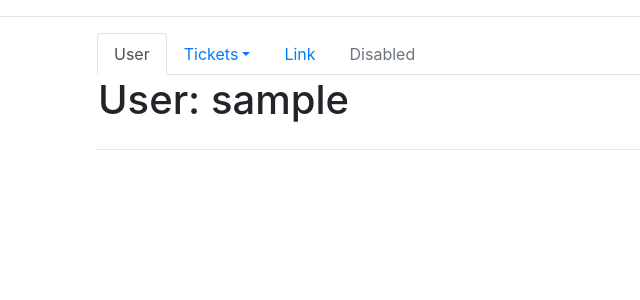
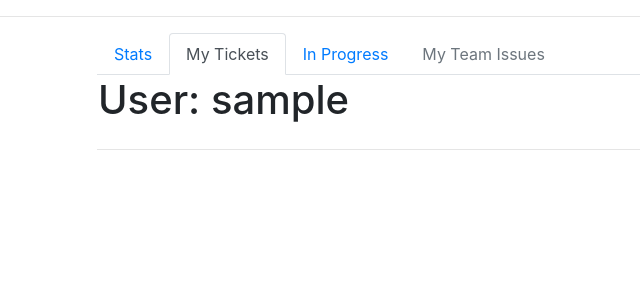
Before and after one commit to JosePedroSilva/BugTracker, a Flask app: a page that uses app/templates/_myTicketsNav.html in a window 1280 px wide. Shown: the part 56-356 px from the top of the page, without its empty margins (31-671 px from the left). Run offline with Flask 2, Linux system fonts and the light colour scheme; the visitor is signed in with stand-in values (Sample User, id 1); data comes from the database, SQL or seed files in the repository; data that the repository does not hold is empty; some libraries are stand-ins or nearby versions.

Commit message:
Settings and tickets inner nav facelift

```diff
--- a/app/models.py
+++ b/app/models.py
@@ -44,6 +44,7 @@ class Ticket(db.Model):
     owner_id = db.Column(db.Integer, db.ForeignKey('users.id')) # Defines the user has the person in charge/handling the issue
     team_id = db.Column(db.Integer, db.ForeignKey('teams.id'))
     severity_id = db.Column(db.Integer, db.ForeignKey('severity.id'))
+    status_id = db.Column(db.Integer, db.ForeignKey('status.id'))
 
     def __repr__(self):
         return f'<Ticket {self.id}: {self.description}>'
@@ -70,6 +71,15 @@ class Severity(db.Model):
     def __repr__(self):
         return f'{self.degree}'
 
+class Status(db.Model):
+    __tablename__='status'
+    id = db.Column(db.Integer, primary_key=True)
+    status = db.Column(db.String(32), unique=True)
+    tickets_status = db.relationship('Ticket', backref='ticket_status')
+
+    def __repr__(self):
+        return f'{self.status}'
+
 @login.user_loader
 def load_user(id):
     return User.query.get(int(id))
--- a/app/routes.py
+++ b/app/routes.py
@@ -62,14 +62,14 @@ def register():
 @login_required
 def user(username):
     user = User.query.filter_by(username=username).first_or_404()
-    return render_template('user.html', user=user)
+    return render_template('user.html', user=user, title='userTicketsStats')
 
 @app.route('/mytickets/<username>')
 @login_required
 def mytickets_raised(username):
     user = User.query.filter_by(username=username).first_or_404()
     tickets = current_user.created_posts().all()
-    return render_template('user_tickets.html', user=user, tickets=tickets)
+    return render_template('user_tickets.html', title='mytickets', user=user, tickets=tickets)
 
 @app.route('/create', methods=['GET', 'POST'])
 @login_required
@@ -91,7 +91,7 @@ def create():
 @app.route('/settings')
 @login_required
 def settings():
-    return render_template('settings.html')
+    return render_template('settings.html', title='settings')
 
 @app.route('/change_password', methods=['GET', 'POST'])
 @login_required
--- a/app/static/styles/main.css
+++ b/app/static/styles/main.css
@@ -20,5 +20,10 @@
 
 .tickets_meta{
   opacity: 0.6;
-  padding-left: 5%
+  padding-left: 5%;
+  font-size: 0.8em;
 }
+
+.ticket_reference{
+  margin-bottom: 15px;
+}
--- a/app/templates/_myTicketsNav.html
+++ b/app/templates/_myTicketsNav.html
@@ -1,21 +1,30 @@
 <ul class="nav nav-tabs">
   <li class="nav-item">
-      <a class="nav-link active" href="{{ url_for('user', username=current_user.username) }}">User</a>
-    </li>
-    <li class="nav-item dropdown">
-      <a class="nav-link dropdown-toggle" data-toggle="dropdown" href="#" role="button" aria-haspopup="true" aria-expanded="false">Tickets</a>
-      <div class="dropdown-menu">
-        <a class="dropdown-item" href="{{ url_for('mytickets_raised', username=current_user.username) }}">Raised</a>
-        <a class="dropdown-item" href="#">Handling</a>
-        <a class="dropdown-item" href="#">Something else here</a>
-        <div class="dropdown-divider"></div>
-        <a class="dropdown-item" href="#">Separated link</a>
-      </div>
+    {% if title == 'userTicketsStats' %}
+      <a class="nav-link active" href="{{ url_for('user', username=current_user.username) }}">Stats</a>
+    {% else %}
+      <a class="nav-link" href="{{ url_for('user', username=current_user.username) }}">Stats</a>
+    {% endif %}
   </li>
   <li class="nav-item">
-      <a class="nav-link" href="#">Link</a>
+    {% if title == 'mytickets' %}
+      <a class="nav-link active" href="{{ url_for('mytickets_raised', username=current_user.username) }}">My Tickets</a>
+    {% else %}
+      <a class="nav-link" href="{{ url_for('mytickets_raised', username=current_user.username) }}">My Tickets</a>
+    {% endif %}
   </li>
   <li class="nav-item">
-      <a class="nav-link disabled" href="#" tabindex="-1" aria-disabled="true">Disabled</a>
+    {% if title == '#' %}
+      <a class="nav-link active" href="#">In Progress</a>
+    {% else %}
+      <a class="nav-link" href="#">In Progress</a>
+    {% endif %}
+  </li>
+  <li class="nav-item">
+    {% if title == 'Change Password' %}
+      <a class="nav-link disabled" href="#">My Team Issues</a>
+    {% else %}
+      <a class="nav-link disabled" href="#">My Team Issues</a>
+    {% endif %}
   </li>
 </ul>
--- a/bugTracker.py
+++ b/bugTracker.py
@@ -1,6 +1,6 @@
 from app import app, db
-from app.models import User, Ticket, Team, Severity
+from app.models import User, Ticket, Team, Severity, Status
 
 @app.shell_context_processor
 def make_shell_context():
-    return{'db':db, 'User':User, 'Ticket':Ticket, 'Team':Team, 'Severity': Severity}
+    return{'db':db, 'User':User, 'Ticket':Ticket, 'Team':Team, 'Severity': Severity, 'Status': Status}
```
Also changed, not shown: app/fake.py (added, +38 -0 lines), app/templates/_settingsNAV.html (+22 -8 lines), app/templates/_ticket.html (+16 -8 lines), migrations/versions/16818977054c_status_table.py (added, +37 -0 lines), 1 other file. Lines whose indentation alone changed are shown as unchanged.
